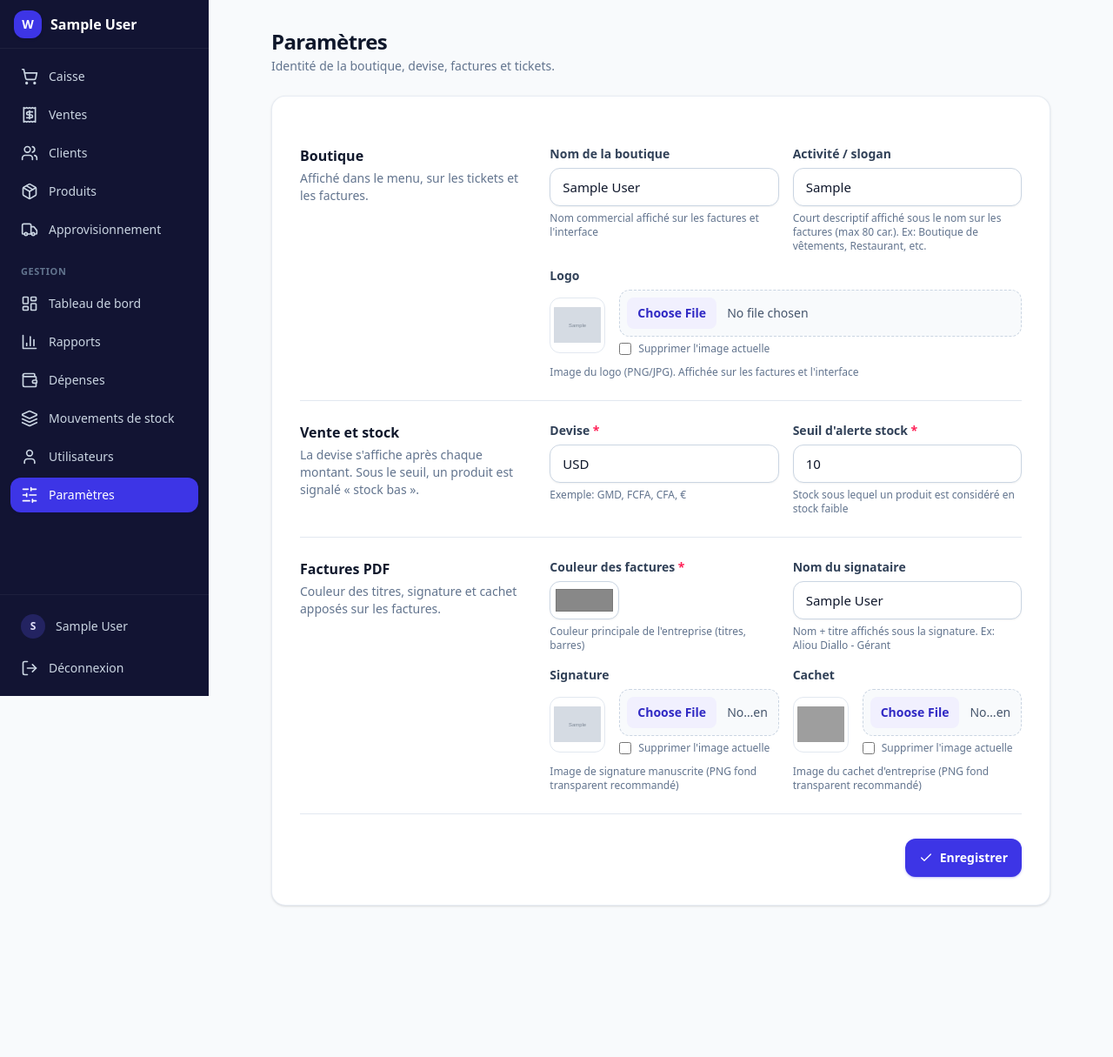
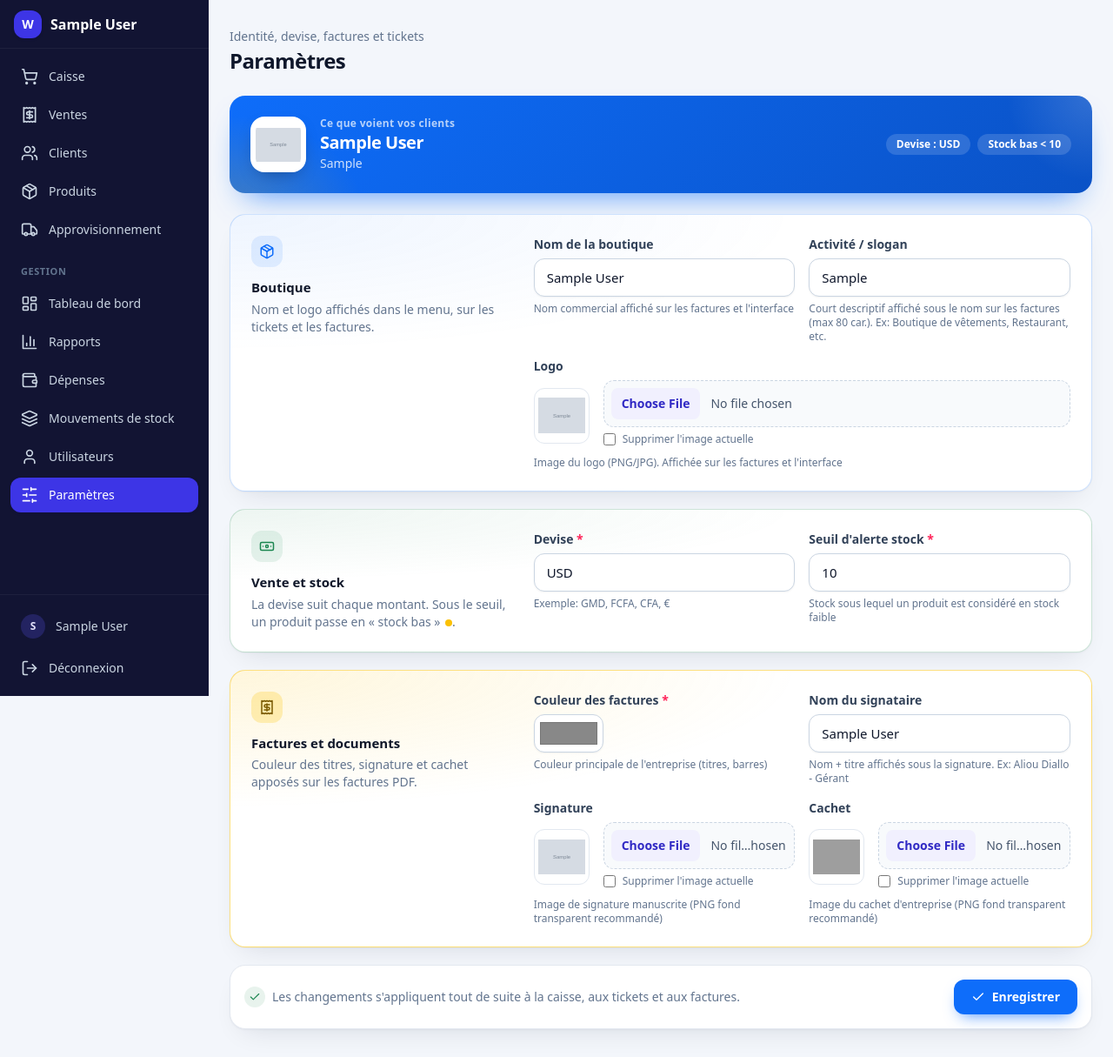
Before and after one commit to kossaiRedou/getwelto, a Django app: page /users/settings/ in a window 1280 px wide. Shown: the whole page at 87% size. Before the commit the page ends 1042 px from the top, so only its background shows below. Run offline with Django 3.2, Linux system fonts and the light colour scheme; a user stored in the database is signed in; tables that the repository leaves empty hold one stand-in row (values such as "Sample post"); grey boxes marked "Sample" are stand-in pictures; parts of the project's set-up code (start-up, migrations or seed data) failed here and were passed over; grey boxes are pictures that could not be loaded.

Commit message:
Paramètres : même design que le tableau de bord
Aperçu bleu de l'identité de la boutique ; réglages en trois cartes :
Boutique (bleu), Vente et stock (vert), Factures et documents (jaune) ;
barre d'enregistrement en bas.

Co-Authored-By: Claude Opus 5.5 <noreply@anthropic.com>

```diff
--- a/blog_pos/users/templates/users/app_settings.html
+++ b/blog_pos/users/templates/users/app_settings.html
@@ -1,30 +1,73 @@
 {% extends 'base.html' %}
 {% load welto %}
 {% block title %}Paramètres{% endblock %}
+{% block body_class %}bg-[#f3f6fb]{% endblock %}
+{% block head %}{% include 'partials/dash_styles.html' %}{% endblock %}
 {% block content %}
-<div class="mx-auto max-w-4xl">
-  <div class="page-header">
-    <div><h1 class="page-title">Paramètres</h1><p class="page-subtitle">Identité de la boutique, devise, factures et tickets.</p></div>
+{% with s=form.initial %}
+<div class="mx-auto max-w-5xl">
+  <div class="mb-6">
+    <p class="text-sm font-medium text-slate-500">Identité, devise, factures et tickets</p>
+    <h1 class="mt-0.5 text-2xl font-bold tracking-tight text-slate-900">Paramètres</h1>
   </div>
-  <form method="post" enctype="multipart/form-data" class="card p-5 sm:p-8">{% csrf_token %}
+
+  {# ---------- Aperçu de la boutique ---------- #}
+  <div class="d-card d-hero mb-6 p-5 sm:p-6">
+    <div class="flex flex-wrap items-center gap-4">
+      {% if s.company_logo %}
+      <img src="{{ s.company_logo.url }}" alt="" class="h-16 w-16 shrink-0 rounded-2xl bg-white object-contain p-1.5 shadow-[0_8px_20px_-8px_rgba(0,0,0,.35)]">
+      {% else %}
+      <span class="grid h-16 w-16 shrink-0 place-items-center rounded-2xl bg-white text-2xl font-bold text-[#0e6dfa] shadow-[0_8px_20px_-8px_rgba(0,0,0,.35)]">{{ s.company_name|default:"W"|slice:":1"|upper }}</span>
+      {% endif %}
+      <div class="min-w-0 flex-1">
+        <p class="text-xs font-semibold tracking-wide text-white/70">Ce que voient vos clients</p>
+        <p class="truncate text-xl font-bold tracking-tight">{{ s.company_name|default:"Nom de la boutique" }}</p>
+        <p class="truncate text-sm text-white/80">{{ s.company_tagline|default:"Activité ou slogan" }}</p>
+      </div>
+      <div class="flex flex-wrap gap-2 text-xs">
+        <span class="rounded-full bg-white/15 px-3 py-1 font-semibold">Devise : {{ s.currency_label|default:"—" }}</span>
+        <span class="rounded-full bg-white/15 px-3 py-1 font-semibold">Stock bas &lt; {{ s.low_stock_threshold }}</span>
+      </div>
+    </div>
+  </div>
+
+  <form method="post" enctype="multipart/form-data" class="space-y-5">{% csrf_token %}
     {% include 'partials/form_errors.html' %}
-    <section class="form-section">
-      <div><h2 class="form-section-title">Boutique</h2><p class="form-section-desc">Affiché dans le menu, sur les tickets et les factures.</p></div>
+
+    {# ---------- Boutique ---------- #}
+    <section class="d-card d-tint-blue grid gap-5 p-5 sm:p-6 lg:grid-cols-3 lg:gap-8">
+      <div>
+        <span class="d-chip mb-3 bg-[#0e6dfa]/10 text-[#0e6dfa]">{% icon 'box' 'h-[18px] w-[18px]' %}</span>
+        <h2 class="d-title">Boutique</h2>
+        <p class="mt-1 text-sm text-slate-500">Nom et logo affichés dans le menu, sur les tickets et les factures.</p>
+      </div>
       <div class="grid gap-4 sm:grid-cols-2 lg:col-span-2">
         {% include 'partials/field.html' with field=form.company_name %}
         {% include 'partials/field.html' with field=form.company_tagline %}
         {% include 'partials/field.html' with field=form.company_logo class='sm:col-span-2' %}
       </div>
     </section>
-    <section class="form-section">
-      <div><h2 class="form-section-title">Vente et stock</h2><p class="form-section-desc">La devise s'affiche après chaque montant. Sous le seuil, un produit est signalé « stock bas ».</p></div>
+
+    {# ---------- Vente et stock ---------- #}
+    <section class="d-card d-tint-green grid gap-5 p-5 sm:p-6 lg:grid-cols-3 lg:gap-8">
+      <div>
+        <span class="d-chip mb-3 bg-[#1b8650]/10 text-[#1b8650]">{% icon 'cash' 'h-[18px] w-[18px]' %}</span>
+        <h2 class="d-title">Vente et stock</h2>
+        <p class="mt-1 text-sm text-slate-500">La devise suit chaque montant. Sous le seuil, un produit passe en « stock bas » <span class="ml-0.5 inline-block h-2 w-2 rounded-full bg-[#fbc105] align-middle"></span>.</p>
+      </div>
       <div class="grid gap-4 sm:grid-cols-2 lg:col-span-2">
         {% include 'partials/field.html' with field=form.currency_label %}
         {% include 'partials/field.html' with field=form.low_stock_threshold %}
       </div>
     </section>
-    <section class="form-section">
-      <div><h2 class="form-section-title">Factures PDF</h2><p class="form-section-desc">Couleur des titres, signature et cachet apposés sur les factures.</p></div>
+
+    {# ---------- Factures ---------- #}
+    <section class="d-card d-tint-yellow grid gap-5 p-5 sm:p-6 lg:grid-cols-3 lg:gap-8">
+      <div>
+        <span class="d-chip mb-3 bg-[#fbc105]/25 text-[#7a5a00]">{% icon 'receipt' 'h-[18px] w-[18px]' %}</span>
+        <h2 class="d-title">Factures et documents</h2>
+        <p class="mt-1 text-sm text-slate-500">Couleur des titres, signature et cachet apposés sur les factures PDF.</p>
+      </div>
       <div class="grid gap-4 sm:grid-cols-2 lg:col-span-2">
         {% include 'partials/field.html' with field=form.brand_color_primary %}
         {% include 'partials/field.html' with field=form.signatory_name %}
@@ -32,9 +75,16 @@
         {% include 'partials/field.html' with field=form.stamp_image %}
       </div>
     </section>
-    <div class="form-actions">
-      <button class="btn btn-primary">{% icon 'check' 'h-4 w-4' %} Enregistrer</button>
+
+    {# ---------- Enregistrer ---------- #}
+    <div class="d-card flex flex-wrap items-center justify-between gap-3 p-4">
+      <p class="flex items-center gap-2 text-sm text-slate-500">
+        <span class="grid h-6 w-6 place-items-center rounded-full bg-[#1b8650]/10 text-[#1b8650]">{% icon 'check' 'h-3.5 w-3.5' %}</span>
+        Les changements s'appliquent tout de suite à la caisse, aux tickets et aux factures.
+      </p>
+      <button class="inline-flex h-10 items-center gap-2 rounded-xl bg-[#0e6dfa] px-5 text-sm font-semibold text-white shadow-[0_8px_18px_-8px_rgba(14,109,250,.8)] transition hover:bg-[#0a52c6]">{% icon 'check' 'h-4 w-4' %} Enregistrer</button>
     </div>
   </form>
 </div>
+{% endwith %}
 {% endblock %}
```
Also changed, not shown: blog_pos/core/static/css/app.css.
